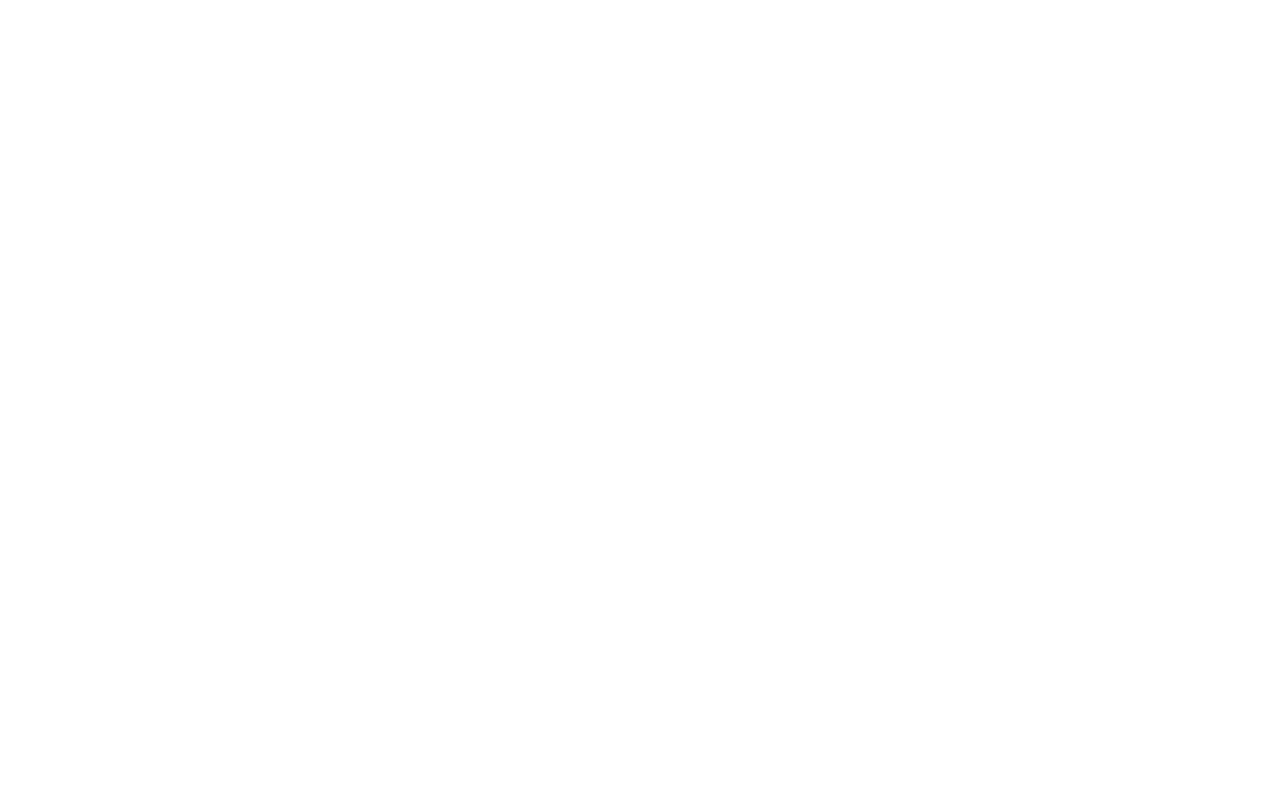
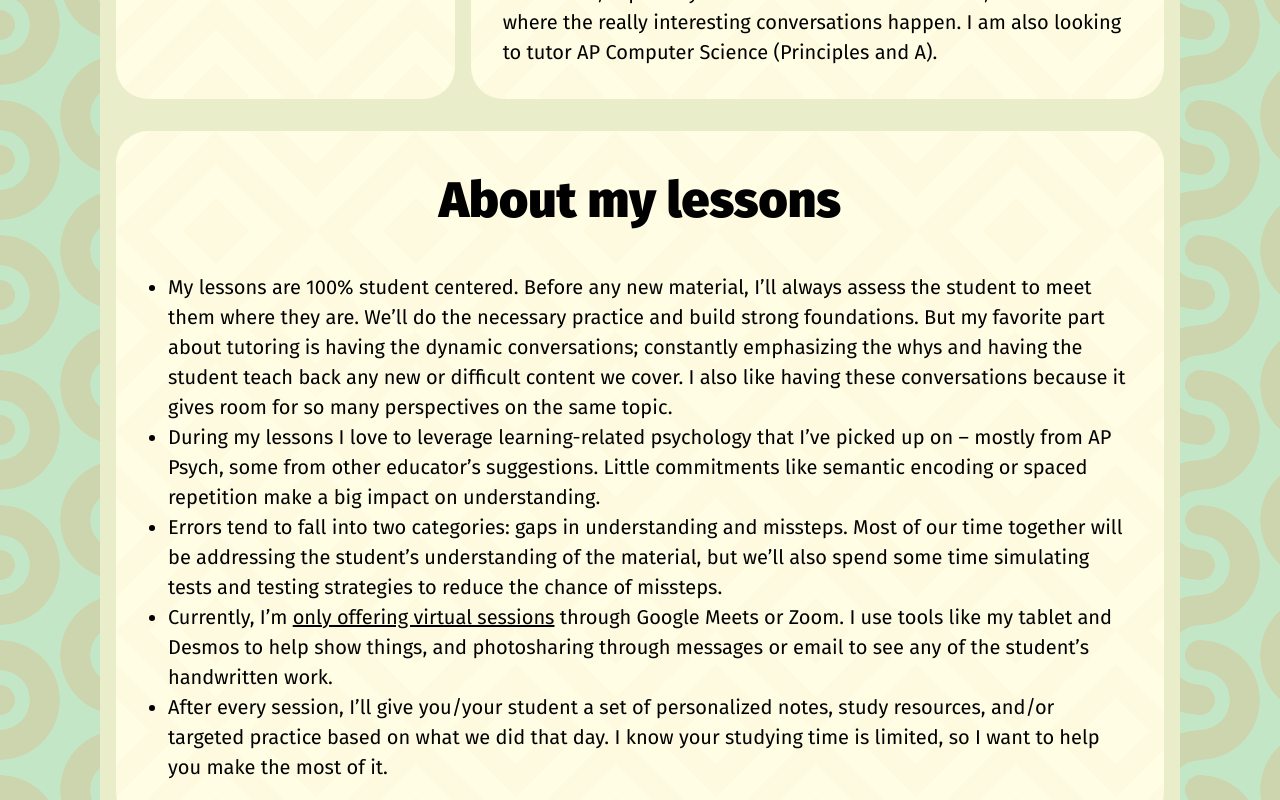
Before and after one commit to Matthew-Li-mtl/tutoring-website, a React (Vite) app: page / in a window 1280 px wide. Shown: the part 620-1420 px from the top of the page. Before the commit the page ends 800 px from the top, so only its background shows below. Built offline with nearby package versions, Linux system fonts and the light colour scheme.

Commit message:
text and link updates

```diff
--- a/src/App.tsx
+++ b/src/App.tsx
@@ -10,12 +10,14 @@ import TeachingExamples from "./pages/TeachingExamples";
 import Calendar from "./pages/Calendar";
 import ScrollToTop from "./ScrollToTop";
 import FAQ from "./pages/FAQ";
+//import { RootSlashFix } from "./RootSlashFix";
 
 function App() {
 
   return (
     <>
         <ScrollToTop />
+
         <Routes>
           <Route path="/" element={<Home />} />
           <Route path="/teachingexamples" element={<TeachingExamples />} />
--- /dev/null
+++ b/src/RootSlashFix.tsx
@@ -0,0 +1,19 @@
+import React, { useEffect } from 'react';
+import { useLocation } from 'react-router-dom';
+
+interface RootSlashFixProps {
+  children: React.ReactNode;
+}
+
+export function RootSlashFix({ children }: RootSlashFixProps) {
+  const location = useLocation();
+
+  useEffect(() => {
+    console.log(window.location.pathname);
+    if (window.location.pathname === '/tutoring-website') {
+      window.history.replaceState(null, '', '/tutoring-website/');
+    }
+  }, [location]);
+
+  return <>{children}</>;
+}
--- a/src/main.tsx
+++ b/src/main.tsx
@@ -2,12 +2,13 @@
 import ReactDOM from "react-dom/client";
 import { BrowserRouter } from "react-router";
 import App from "./App";
+//import { RootSlashFix } from "./RootSlashFix"
 
 const root = document.getElementById("root") as HTMLElement;
 
 ReactDOM.createRoot(root).render(
 
-  <BrowserRouter basename="/tutoring-website">
+  <BrowserRouter basename={import.meta.env.BASE_URL}>
 
       <App />
   </BrowserRouter>,
--- a/src/pages/FAQ.tsx
+++ b/src/pages/FAQ.tsx
@@ -43,7 +43,7 @@ export default function FAQ() {
             </div>
 
             <div className="center container col-span-6 rounded-4xl p-8">
-                <h1 className="fira-sans-semibold"><Link to="/" className="underline">Back to home page</Link></h1>
+                <h1 className="fira-sans-semibold"><Link to="https://matthew-li-mtl.github.io/tutoring-website/" className="underline">Back to home page</Link></h1>
             </div>
 
         </div>
--- a/src/pages/Home.tsx
+++ b/src/pages/Home.tsx
@@ -44,7 +44,7 @@ export default function Home() {
               <p className="fira-sans-regular">
                 <ul className="bulleted">
                   <li>
-                    My lessons are 100% student centered. Before any new material, I’ll always assess the student to meet them where they are. We’ll do the necessary practice to build strong foundations from wherever they are at. But my favorite part about tutoring is having the dynamic conversations; constantly emphasizing the whys and having the student teach back any new or difficult content we cover. I also like having these conversations because it gives room for so many perspectives on the same topic…if the test throws a curve ball, the concept won’t freeze up.
+                    My lessons are 100% student centered. Before any new material, I’ll always assess the student to meet them where they are. We’ll do the necessary practice and build strong foundations. But my favorite part about tutoring is having the dynamic conversations; constantly emphasizing the whys and having the student teach back any new or difficult content we cover. I also like having these conversations because it gives room for so many perspectives on the same topic.
                   </li>
                   <li>
                     During my lessons I love to leverage learning-related psychology that I’ve picked up on – mostly from AP Psych, some from other educator’s suggestions. Little commitments like semantic encoding or spaced repetition make a big impact on understanding.
@@ -56,7 +56,7 @@ export default function Home() {
                     Currently, I’m <a className="underline">only offering virtual sessions</a> through Google Meets or Zoom. I use tools like my tablet and Desmos to help show things, and photosharing through messages or email to see any of the student’s handwritten work.
                   </li>
                   <li>
-                    After every session, I’ll give you/your student a set of personalized notes, study resources, and targeted practice based on what we did that day. I know your studying time is limited, so I want to help you make the most of it.
+                    After every session, I’ll give you/your student a set of personalized notes, study resources, and/or targeted practice based on what we did that day. I know your studying time is limited, so I want to help you make the most of it.
                   </li>
                 </ul>
               </p>
```
